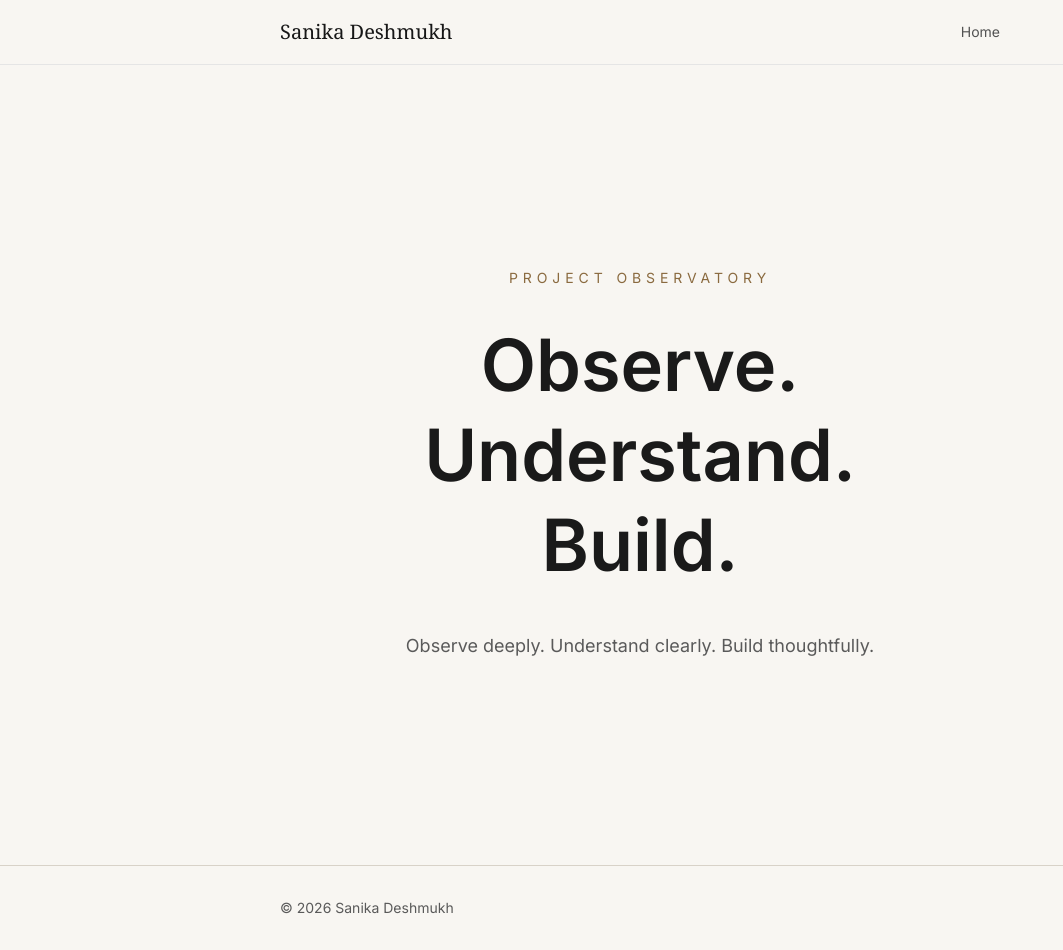
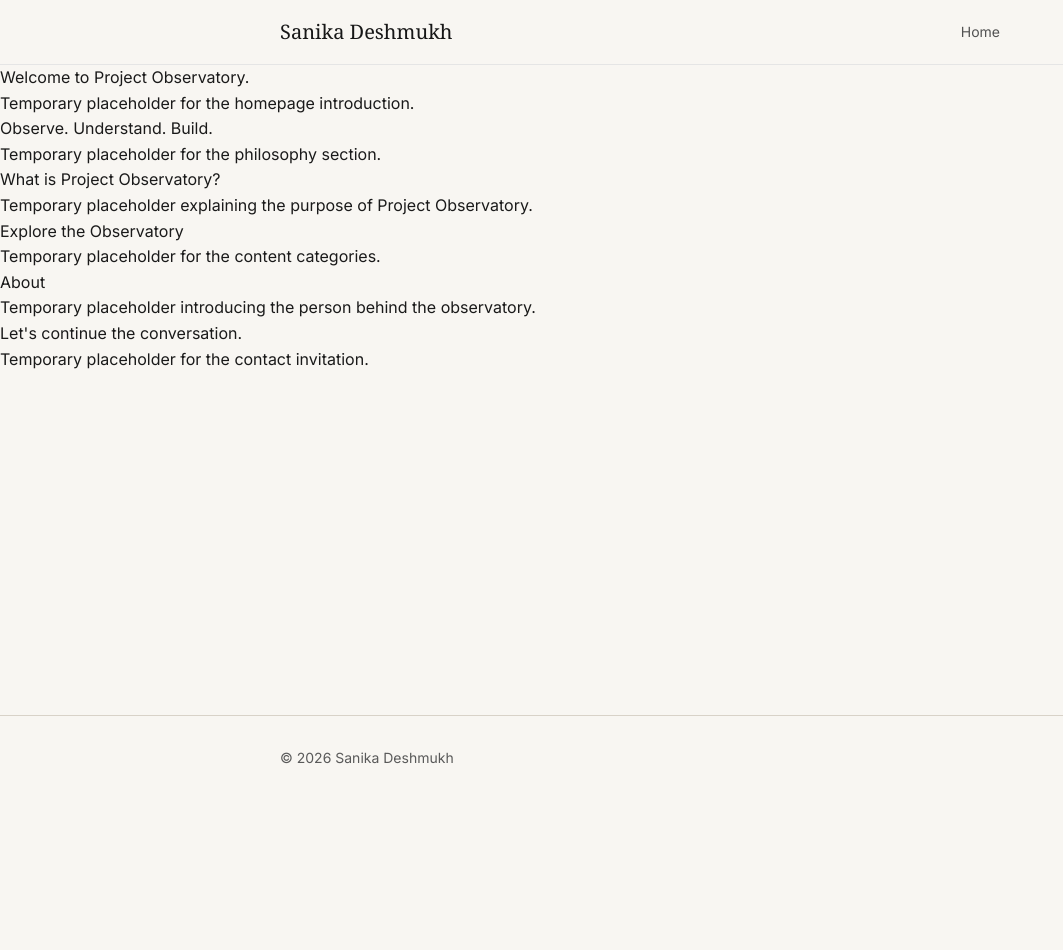
Before and after one commit to sanikadeshmukh1/project-observatory, a Next.js app: page / in a window 1280 px wide. Shown: the whole page, without its empty margins (0-1063 px from the left). After the commit the page ends 800 px from the top, so only its background shows below. Built offline with nearby package versions, Linux system fonts and the light colour scheme.

Commit message:
feat: create homepage component structure

```diff
--- a/src/app/page.tsx
+++ b/src/app/page.tsx
@@ -1,23 +1,19 @@
-export default function Home() {
+import Hero from "@/components/home/Hero";
+import Philosophy from "@/components/home/Philosophy";
+import ObservatoryIntro from "@/components/home/ObservatoryIntro";
+import Explore from "@/components/home/Explore";
+import AboutPreview from "@/components/home/AboutPreview";
+import Conversation from "@/components/home/Conversation";
+
+export default function HomePage() {
   return (
-    <main className="min-h-screen bg-[#F8F6F2] text-[#1A1A1A]">
-      <section className="mx-auto flex min-h-screen max-w-5xl flex-col items-center justify-center px-8 text-center">
-        <p className="mb-8 text-sm uppercase tracking-[0.35em] text-[#8A6A3F]">
-          Project Observatory
-        </p>
-
-        <h1 className="text-5xl font-semibold leading-tight md:text-7xl">
-          Observe.
-          <br />
-          Understand.
-          <br />
-          Build.
-        </h1>
-
-        <p className="mt-10 max-w-2xl text-lg leading-8 text-[#5A5A5A]">
-          Observe deeply. Understand clearly. Build thoughtfully.
-        </p>
-      </section>
-    </main>
+    <>
+      <Hero />
+      <Philosophy />
+      <ObservatoryIntro />
+      <Explore />
+      <AboutPreview />
+      <Conversation />
+    </>
   );
 }
--- /dev/null
+++ b/src/components/home/AboutPreview.tsx
@@ -0,0 +1,11 @@
+export default function AboutPreview() {
+  return (
+    <section>
+      <h2>About</h2>
+
+      <p>
+        Temporary placeholder introducing the person behind the observatory.
+      </p>
+    </section>
+  );
+}
--- /dev/null
+++ b/src/components/home/Conversation.tsx
@@ -0,0 +1,11 @@
+export default function Conversation() {
+  return (
+    <section>
+      <h2>Let's continue the conversation.</h2>
+
+      <p>
+        Temporary placeholder for the contact invitation.
+      </p>
+    </section>
+  );
+}
--- /dev/null
+++ b/src/components/home/Explore.tsx
@@ -0,0 +1,11 @@
+export default function Explore() {
+  return (
+    <section>
+      <h2>Explore the Observatory</h2>
+
+      <p>
+        Temporary placeholder for the content categories.
+      </p>
+    </section>
+  );
+}
--- /dev/null
+++ b/src/components/home/Hero.tsx
@@ -0,0 +1,11 @@
+export default function Hero() {
+  return (
+    <section>
+      <h1>Welcome to Project Observatory.</h1>
+
+      <p>
+        Temporary placeholder for the homepage introduction.
+      </p>
+    </section>
+  );
+}
--- /dev/null
+++ b/src/components/home/ObservatoryIntro.tsx
@@ -0,0 +1,11 @@
+export default function ObservatoryIntro() {
+  return (
+    <section>
+      <h2>What is Project Observatory?</h2>
+
+      <p>
+        Temporary placeholder explaining the purpose of Project Observatory.
+      </p>
+    </section>
+  );
+}
--- /dev/null
+++ b/src/components/home/Philosophy.tsx
@@ -0,0 +1,11 @@
+export default function Philosophy() {
+  return (
+    <section>
+      <h2>Observe. Understand. Build.</h2>
+
+      <p>
+        Temporary placeholder for the philosophy section.
+      </p>
+    </section>
+  );
+}
```
